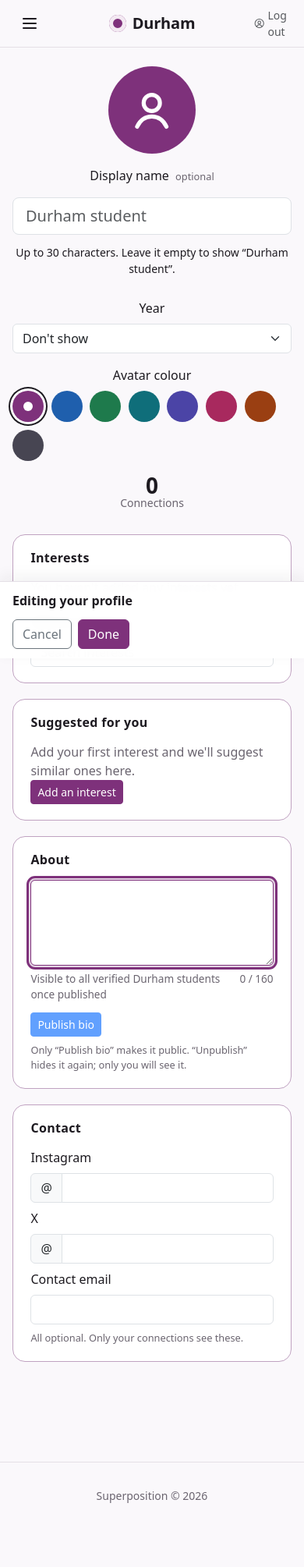
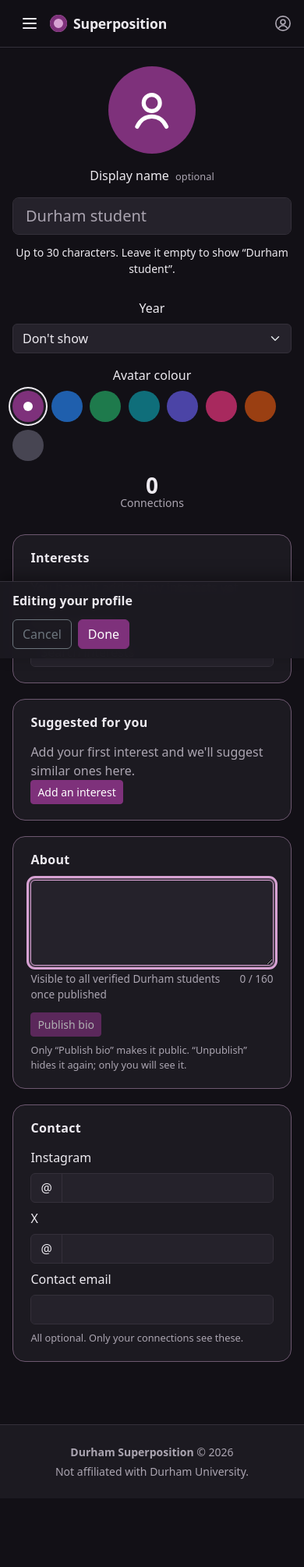
Before and after one commit to Peter-Wilson123/Durhack2026, a Flask app: page /u/1?edit=1 in a window 390 px wide, after a click that opens the changed part. Shown: the whole page at 78% size. Before the commit the page ends 1927 px from the top, so only its background shows below. Run offline with Flask 3, Linux system fonts and the light colour scheme; the visitor is signed in with stand-in values (Sample User, id 1); data comes from the database, SQL or seed files in the repository; data that the repository does not hold is empty.

Commit message:
feat(layout): dark theme, Superposition wordmark and footer on every page
- Bootstrap's dark theme plus site tokens in style.css; light literals in
  page styles replaced with tokens (all text pairs WCAG AA, lowest 7.2:1)
- Category pill colours in colours.py darkened at the source (>= 8.3:1);
  home cards use a lifted hue so deep colours stay visible
- Header: 'Superposition' wordmark top-left linking home (no logo exists),
  one line on phones; menu and sign-in/out controls kept
- Footer: 'Durham Superposition © 2026' and 'Not affiliated with Durham
  University.', in normal flow after the content; the home page no longer
  stretches to the viewport, and edit mode leaves room for its fixed bar
- Titles: '{Page} | Durham Superposition', with meta description and og:title

Co-Authored-By: Claude Opus 5.5 <noreply@anthropic.com>

```diff
--- a/home_api.py
+++ b/home_api.py
@@ -12,7 +12,7 @@ import random
 from sqlalchemy import select
 from sqlalchemy.orm import selectinload
 
-from colours import GROUPS, category_slug, group_of
+from colours import GROUPS, category_slug, group_of, on_dark
 from models import Interest, Tag, db
 
 SAMPLES_PER_CARD = 4  # fewer if a group doesn't have that many
@@ -37,7 +37,7 @@ def category_cards():
 		cards.append({
 			"key": key,
 			"name": name,
-			"strong": strong,
+			"strong": on_dark(strong),  # lifted for the dark theme
 			"bg": bg,
 			"fg": fg,
 			"total": len(pool),
--- a/static/profile.css
+++ b/static/profile.css
@@ -12,7 +12,7 @@
 }
 
 .profile-page :focus-visible {
-    outline: 3px solid var(--accent);
+    outline: 3px solid var(--accent-text);
     outline-offset: 2px;
 }
 
@@ -462,11 +462,13 @@
 }
 
 .profile-body[data-editing="true"] .profile-card {
-    border-color: color-mix(in srgb, var(--accent) 35%, var(--line));
+    border-color: color-mix(in srgb, var(--accent-text) 35%, var(--line));
 }
 
-.profile-body[data-editing="true"] {
-    padding-bottom: 5rem; /* room for the sticky bar */
+/* Room under the footer for the fixed Save/Cancel bar, so it never covers the
+   last content or the footer (the footer itself stays in normal flow) */
+body:has(.profile-body[data-editing="true"]) {
+    padding-bottom: 5.5rem;
 }
 
 .header-fields {
@@ -508,9 +510,9 @@
     gap: .75rem 1rem;
     padding: .75rem max(1rem, calc((100vw - 960px) / 2 + 1rem));
     border-top: 1px solid var(--line);
-    background: rgba(255, 255, 255, .96);
+    background: rgba(28, 26, 33, .96);
     backdrop-filter: blur(8px);
-    box-shadow: 0 -6px 18px rgba(29, 26, 32, .06);
+    box-shadow: 0 -6px 18px rgba(0, 0, 0, .35);
 }
 
 .edit-bar-status {
--- a/static/style.css
+++ b/static/style.css
@@ -1,27 +1,42 @@
-p {
-    color:blue;
-}
+/* ---------- Design tokens: dark theme, every page ----------
+   Bootstrap's own dark theme is switched on in base.html (data-bs-theme="dark");
+   these tokens are the site's colours on top of it. Contrast (WCAG AA, 4.5:1):
+   ink on page 15.9, muted on surface 7.2, accent-text on surface 8.2,
+   white on accent 8.0. */
+:root,
+[data-bs-theme="dark"] {
+    color-scheme: dark;
 
-/* ---------- Design tokens ---------- */
-:root {
-    --accent: #7E317B;          /* Durham palatinate */
-    --accent-hover: #68246D;
-    --accent-soft: #F3E9F2;
+    --accent: #7E317B;          /* Durham palatinate: fills (buttons, dots), white text on it */
+    --accent-hover: #93408F;
+    --accent-text: #D7A2D3;     /* palatinate lightened for text, links, borders and focus */
+    --accent-soft: #33213A;     /* hover backgrounds */
 
-    --cat-physical: #2F6FDB;
-    --cat-academic: #C8961E;
-    --cat-electronic: #2E9E5B;
+    --ink: #EDEAF0;
+    --muted: #ABA5B1;
+    --line: #34303A;
+    --surface: #1C1A21;
+    --surface-2: #25222B;
+    --page: #121016;
 
-    --ink: #1D1A20;
-    --muted: #6B6570;
-    --line: #E4DFE6;
-    --surface: #FFFFFF;
-    --page: #FAF8FB;
+    --danger-text: #FF9B8F;
+    --ok-text: #7FD6A4;
+    --notice-bg: #3A2E12;
+    --notice-text: #F5D27A;
 
-    --bs-primary: var(--accent);
+    --bs-body-bg: var(--page);
+    --bs-body-color: var(--ink);
+    --bs-secondary-color: var(--muted);
+    --bs-border-color: var(--line);
+    --bs-tertiary-bg: var(--surface-2);
+    --bs-primary: var(--accent-text);
     --bs-primary-rgb: 126, 49, 123;
-    --bs-link-color: var(--accent);
-    --bs-link-hover-color: var(--accent-hover);
+    --bs-link-color: var(--accent-text);
+    --bs-link-color-rgb: 215, 162, 211;
+    --bs-link-hover-color: #EBC6E8;
+    --bs-link-hover-color-rgb: 235, 198, 232;
+    --bs-card-bg: var(--surface);
+    --bs-offcanvas-bg: var(--surface);
 }
 
 body {
@@ -29,18 +44,73 @@ body {
     color: var(--ink);
 }
 
+.card {
+    --bs-card-bg: var(--surface);
+    --bs-card-border-color: var(--line);
+}
+
+.form-control,
+.form-select,
+.input-group-text {
+    border-color: var(--line);
+}
+
+.form-control,
+.form-select {
+    background-color: var(--surface-2);
+    color: var(--ink);
+}
+
+.form-control::placeholder {
+    color: var(--muted);
+    opacity: 1;
+}
+
 .btn-primary {
     --bs-btn-bg: var(--accent);
     --bs-btn-border-color: var(--accent);
+    --bs-btn-color: #fff;
     --bs-btn-hover-bg: var(--accent-hover);
     --bs-btn-hover-border-color: var(--accent-hover);
+    --bs-btn-hover-color: #fff;
     --bs-btn-active-bg: var(--accent-hover);
     --bs-btn-active-border-color: var(--accent-hover);
+    --bs-btn-disabled-bg: var(--accent);
+    --bs-btn-disabled-border-color: var(--accent);
 }
 
-.form-control:focus {
-    border-color: var(--accent);
-    box-shadow: 0 0 0 .2rem rgba(126, 49, 123, .2);
+.btn-outline-primary {
+    --bs-btn-color: var(--accent-text);
+    --bs-btn-border-color: var(--accent-text);
+    --bs-btn-hover-color: #fff;
+    --bs-btn-hover-bg: var(--accent);
+    --bs-btn-hover-border-color: var(--accent);
+    --bs-btn-active-bg: var(--accent);
+    --bs-btn-active-border-color: var(--accent);
+    --bs-btn-disabled-color: var(--accent-text);
+    --bs-btn-disabled-border-color: var(--accent-text);
+}
+
+.btn-link {
+    --bs-btn-color: var(--accent-text);
+    --bs-btn-hover-color: #EBC6E8;
+}
+
+.form-control:focus,
+.form-select:focus {
+    border-color: var(--accent-text);
+    background-color: var(--surface-2);
+    color: var(--ink);
+    box-shadow: 0 0 0 .2rem rgba(215, 162, 211, .25);
+}
+
+.form-check-input:checked {
+    background-color: var(--accent);
+    border-color: var(--accent-text);
+}
+
+:focus-visible {
+    outline-color: var(--accent-text);
 }
 
 /* ---------- Header ---------- */
@@ -49,10 +119,11 @@ body {
     top: 0;
     z-index: 1020;
     display: grid;
-    grid-template-columns: 48px 1fr 48px;
+    grid-template-columns: auto 1fr auto;
+    gap: .25rem;
     align-items: center;
     padding: .5rem 1rem;
-    background: rgba(250, 248, 251, .9);
+    background: rgba(18, 16, 22, .9);
     backdrop-filter: blur(8px);
     border-bottom: 1px solid var(--line);
 }
@@ -72,15 +143,18 @@ body {
 .icon-btn:hover,
 .icon-btn:focus-visible {
     background: var(--accent-soft);
-    color: var(--accent);
+    color: var(--accent-text);
 }
 
 .site-header .icon-btn:last-child {
     justify-self: end;
 }
 
+/* Wordmark: "Superposition", top-left, linking home. Never wraps. */
 .brand {
-    justify-self: center;
+    justify-self: start;
+    min-width: 0;
+    white-space: nowrap;
     display: inline-flex;
     align-items: center;
     gap: .5rem;
@@ -95,8 +169,8 @@ body {
     width: 22px;
     height: 22px;
     border-radius: 50%;
-    background: var(--accent);
-    box-shadow: inset 0 0 0 5px var(--accent-soft);
+    background: var(--accent-text);
+    box-shadow: inset 0 0 0 5px var(--accent);
 }
 
 .site-menu-links {
@@ -115,18 +189,48 @@ body {
 
 .site-menu-links a:hover {
     background: var(--accent-soft);
-    color: var(--accent);
+    color: var(--accent-text);
 }
 
-/* ---------- Footer ---------- */
+@media (max-width: 639.98px) {
+    .brand {
+        font-size: 1.1rem;
+    }
+
+    .auth-link span {
+        display: none;  /* icon only on phones; its aria-label still names it */
+    }
+}
+
+/* ---------- Footer ----------
+   In normal document flow: straight after the content on every page, never
+   fixed or sticky, so it can't cover content or the edit-mode bar. */
 .site-footer {
-    padding: 2rem 1rem;
-    text-align: center;
+    display: flex;
+    flex-wrap: wrap;
+    justify-content: space-between;
+    gap: .25rem 1.5rem;
+    margin-top: 2rem;
+    padding: 1.5rem 1rem;
     border-top: 1px solid var(--line);
+    background: var(--surface);
+    color: var(--muted);
+    font-size: .875rem;
 }
 
 .site-footer p {
     margin: 0;
     color: var(--muted);
-    font-size: .875rem;
 }
+
+.site-footer-name {
+    font-weight: 600;
+}
+
+@media (max-width: 639.98px) {
+    .site-footer {
+        flex-direction: column;
+        align-items: center;
+        text-align: center;
+    }
+}
--- a/templates/base.html
+++ b/templates/base.html
@@ -1,11 +1,21 @@
 <!doctype html>
-<html lang="en">
+<html lang="en" data-bs-theme="dark">
 
 <head>
 	<meta charset="UTF-8">
 	<meta name="viewport" content="width=device-width, initial-scale=1.0">
 
-	<title>{% block title %}Superposition{% endblock %}</title>
+	{# Page titles: "{Page} | Durham Superposition". A page sets just its own name
+	   in {% block title %}; with none, the tab shows "Durham Superposition". #}
+	{% if false %}{% block title %}{% endblock %}{% endif %}
+	{% set page_title = self.title() | trim %}
+	{% set full_title = (page_title ~ " | " if page_title else "") ~ "Durham Superposition" %}
+	<title>{{ full_title }}</title>
+	<meta name="description" content="Durham Superposition: find Durham students who share your interests.">
+	<meta property="og:title" content="{{ full_title }}">
+	<meta property="og:site_name" content="Durham Superposition">
+	<meta name="theme-color" content="#121016">
+	<meta name="color-scheme" content="dark">
 
 	<link rel="stylesheet" href="https://cdn.jsdelivr.net/npm/bootstrap@5.3.3/dist/css/bootstrap.min.css">
 	<link rel="stylesheet" href="{{ url_for('static', filename='style.css') }}">
@@ -23,9 +33,10 @@
 			</svg>
 		</button>
 
-		<a class="brand" href="/">
+		{# Wordmark (no logo exists): links home, top-left #}
+		<a class="brand" href="/" aria-label="Durham Superposition, home">
 			<span class="brand-mark" aria-hidden="true"></span>
-			Durham
+			Superposition
 		</a>
 		<a class="auth-link d-inline-flex align-items-center gap-1 text-muted text-decoration-none small"
 			href="{{ url_for('logout') if current_user.is_authenticated else url_for('login_get') }}"
@@ -73,8 +84,10 @@
 		{% endblock %}
 	</main>
 
+	{# Footer: on every page, in normal flow after the content (never fixed or sticky) #}
 	<footer class="site-footer">
-		<p>Superposition © 2026</p>
+		<p><span class="site-footer-name">Durham Superposition</span> © 2026</p>
+		<p>Not affiliated with Durham University.</p>
 	</footer>
 
 	<script src="https://cdn.jsdelivr.net/npm/bootstrap@5.3.3/dist/js/bootstrap.bundle.min.js"></script>
```
Also changed, not shown: other parts of static/profile.css (+15 -15 lines), colours.py (+29 -16 lines), static/home.css (+16 -17 lines), static/interest.css (+8 -8 lines), static/settings.css (+6 -6 lines).
